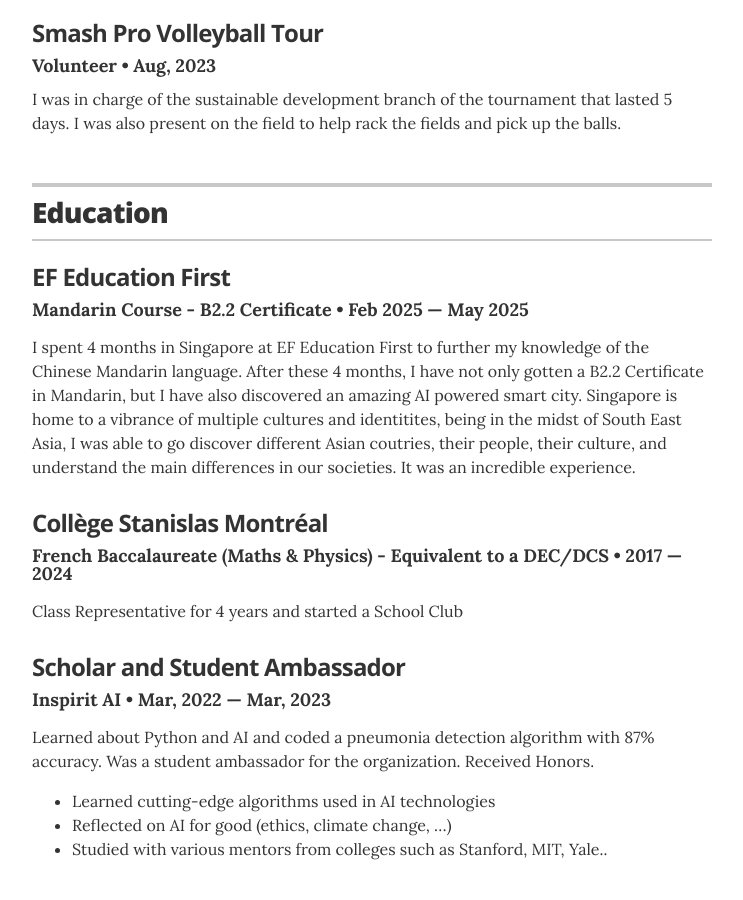
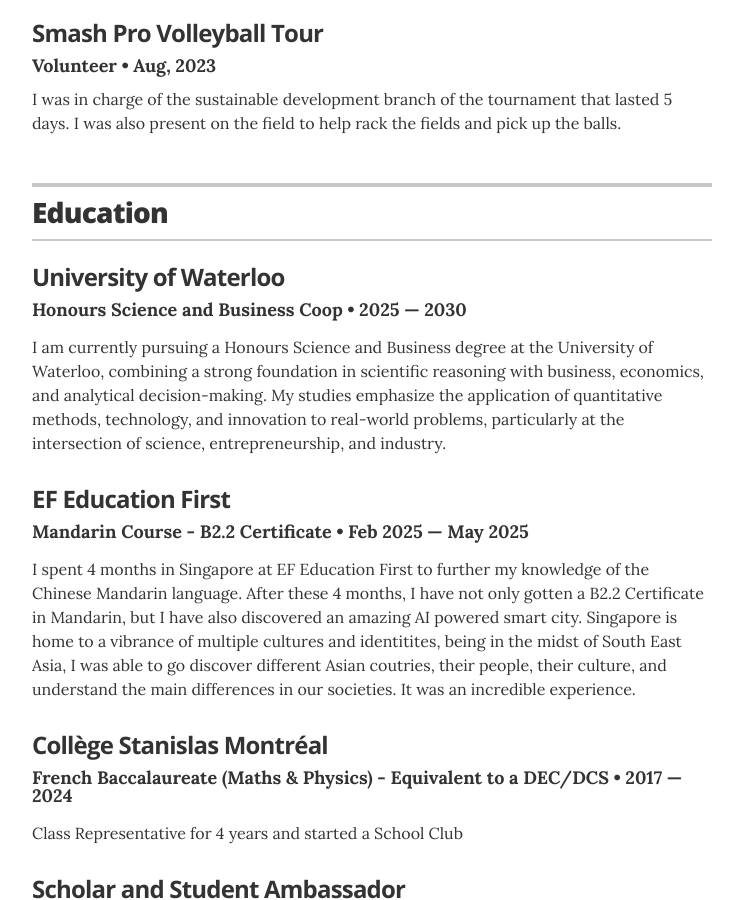
Before and after one commit to Tamus500/tamus500.github.io, a Jekyll site: the page built from index.html, in a window 1280 px wide and 900 px high, scrolled down 1503 px. Shown: the whole window, without its empty margins (268-1011 px from the left). Built offline with Jekyll 4.4.1, drawn with Linux system fonts in a browser that asks for light colours.

Commit message:
Update education.yml

```diff
--- a/_data/education.yml
+++ b/_data/education.yml
@@ -1,4 +1,9 @@
 # Degree
+- degree: Honours Science and Business Coop
+  uni: University of Waterloo
+  year: 2025 &mdash; 2030
+  summary: I am currently pursuing a Honours Science and Business degree at the University of Waterloo, combining a strong foundation in scientific reasoning with business, economics, and analytical decision-making. My studies emphasize the application of quantitative methods, technology, and innovation to real-world problems, particularly at the intersection of science, entrepreneurship, and industry.
+
 - degree: Mandarin Course - B2.2 Certificate
   uni: EF Education First
   year: Feb 2025 &mdash; May 2025
```
